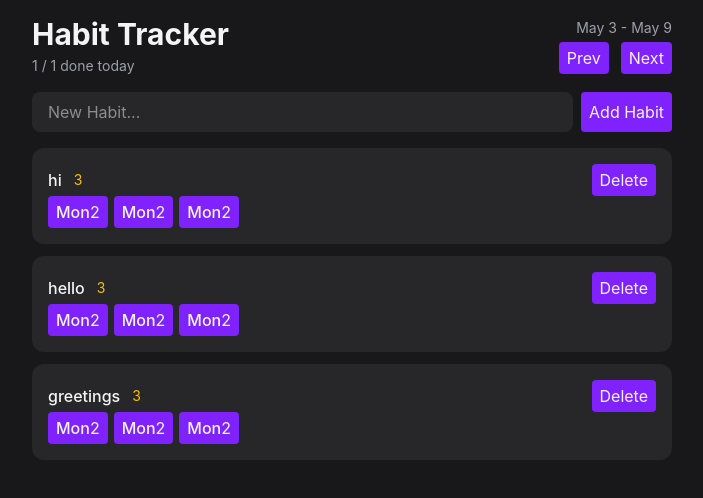
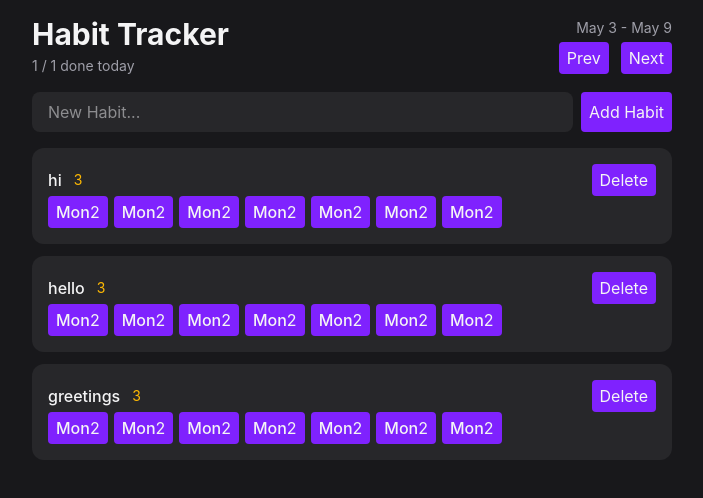
Before and after one commit to Adris3/habit_tracker, a React (Vite) app: page / in a window 1280 px wide. Shown: the top 498 px of the page, without its empty margins (288-991 px from the left). Built offline with nearby package versions, Linux system fonts and the light colour scheme.

Commit message:
Application is now outputign seven slots for each day of the week.

```diff
--- a/src/components/Habitlist.tsx
+++ b/src/components/Habitlist.tsx
@@ -1,4 +1,5 @@
 import { Button } from "./Button";
+import { startOfWeek, eachDayOfInterval, endOfWeek } from "date-fns";
 
 export function Habitlist() {
     const habits = [{id: 1, name: "hi"},
@@ -22,7 +23,10 @@ type HabititemProps = {
 }
 
 function Habititem({ habit }: HabititemProps) {
-    const visibleDates = [new Date(), new Date(), new Date()];
+    const visibleDates = eachDayOfInterval({
+        start: startOfWeek(new Date()),
+        end: endOfWeek(new Date())
+    });
     return (
         <div className="rounded-xl bg-zinc-800 p-4">
             <div className="flex items-center justify-between">
```
